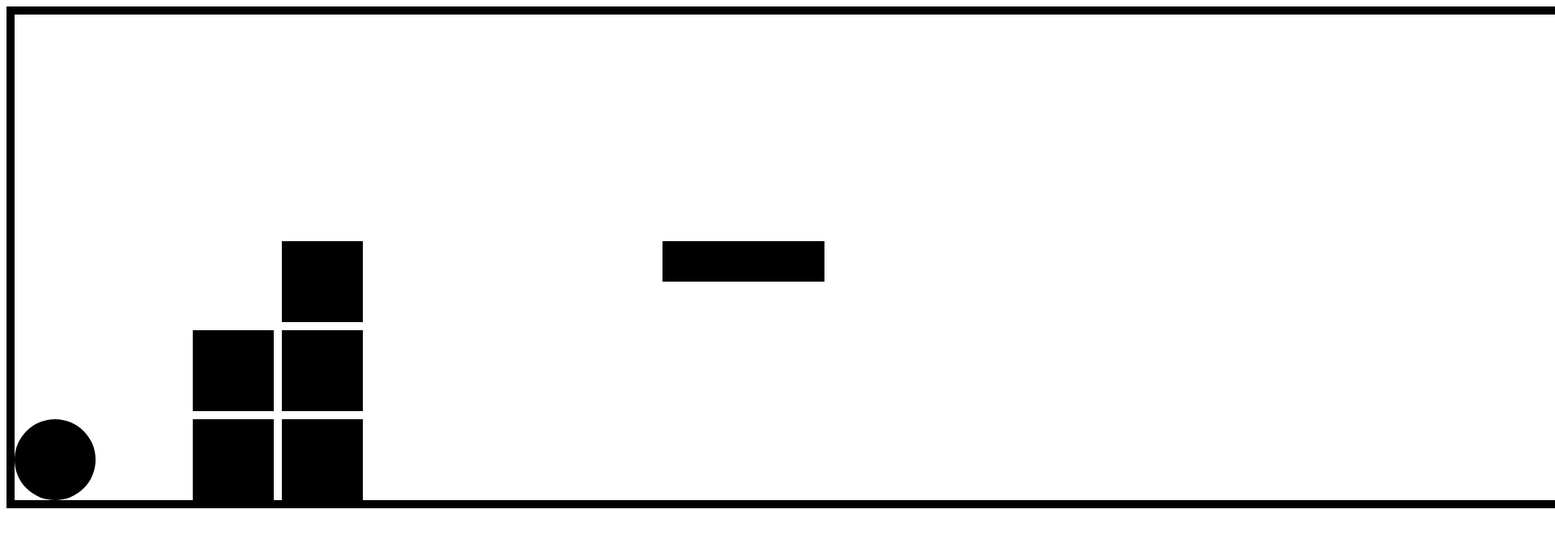
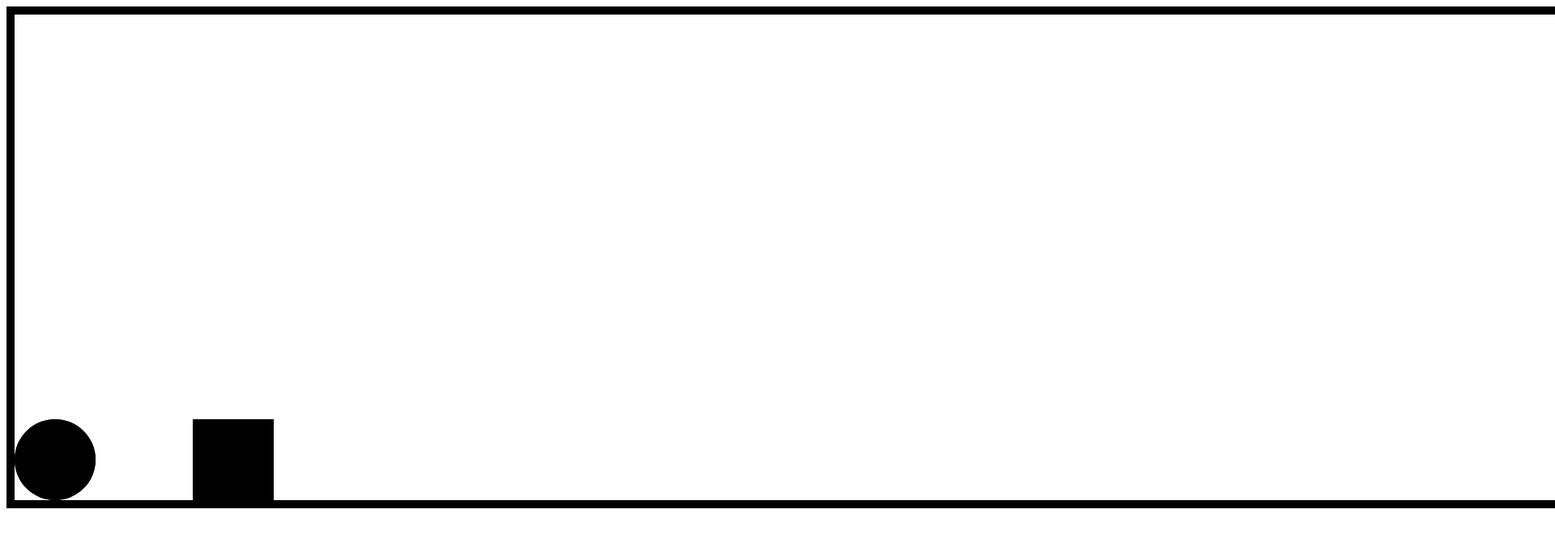
Before and after one commit to sunwucode/Game-project, a plain HTML site: page index.html in a window 1280 px wide. Shown: the top 666 px of the page at 81% size, 1920 px wide, since content can reach past the window. Drawn offline with Linux system fonts and the light colour scheme.

Commit message:
Things has gone a little south while trying to implement collisions, code has been checked by Gui, I just corrected the top limit

```diff
--- a/index.html
+++ b/index.html
@@ -11,7 +11,7 @@
   <body>
     <canvas
       id="canvas"
-      style="border : 10px solid; width : 2600px; height: 600px;"
+      style="border : 10px solid; width : 2000px; height: 600px;"
     >
     </canvas>
   </body>
--- a/module1.js
+++ b/module1.js
@@ -1,6 +1,7 @@
 // General Setting
 
 var currentColor = "black";
+var gravity = 1;
 
 var myGameArea = {
   canvas: document.getElementById("canvas"),
@@ -31,21 +32,12 @@ var myGameArea = {
         case 88: // key x
           currentColor = currentColor === "black" ? "white" : "black";
           // ternaire, très utile pour des attributions.
-          // containedObjects.map(function(item) {
-          //   if (item.color === "white") {
-          //     color = "black";
-          //   }
-          //   if (item.color === "black") {
-          //     color = "white";
-          //   }
-          //   console.log(item);
-          // });
+
           break;
       }
     };
   },
   start: function() {
-    console.log(this);
     this.setCanvas();
     this.listenKeyboard();
   },
@@ -54,42 +46,38 @@ var myGameArea = {
     this.ctx.clearRect(0, 0, this.canvas.width, this.canvas.height);
   }
 };
-
-// update() {
-
+//calls all the obstacles from the Array
 function drawObstacles() {
-  myGameArea.ctx.fillRect(220, 500, 100, 100);
-  myGameArea.ctx.fillRect(330, 500, 100, 100);
-  myGameArea.ctx.fillRect(220, 390, 100, 100);
-  myGameArea.ctx.fillRect(330, 390, 100, 100);
-  myGameArea.ctx.fillRect(330, 280, 100, 100);
-
-  // moving plateforme
-  myGameArea.ctx.fillRect(800, 280, 200, 50);
+  player1.draw();
+  for (let i = 0; i < myGameArea.containedObjects.length; i++) {
+    myGameArea.containedObjects[i].draw();
+  }
 }
 
 function updateGameArea() {
   myGameArea.clear();
 
   drawObstacles();
+
   player1.newPos();
   player1.boundaries();
   player1.draw();
+  player1.speedY += gravity;
+  rectangleCollision(player1, myGameArea.containedObjects);
 }
 // Definition of the Player object / Ball class
 
 class Ball {
   constructor(x, y, radius, color) {
+    this.x = x;
+    this.y = y;
     this.radius = radius;
     this.color = color;
-    this.x = x;
-    this.y = y;
-    // new speed properties
     this.speedX = 0;
     this.speedY = 0;
-    isblocked: false;
+    this.isBlocked = false;
   }
-  draw(context) {
+  draw() {
     //myGameArea.ctx.fillStyle = this.color;
     myGameArea.ctx.fillStyle = currentColor;
     myGameArea.ctx.beginPath();
@@ -98,24 +86,78 @@ class Ball {
     myGameArea.ctx.fill();
   }
   newPos() {
-    this.x += this.speedX;
-    this.y += this.speedY;
+    function checkXvalid(ballX, balRadius, obstX, obstWidth) {
+      // console.log("obstX", obstX);
+      return ballX + balRadius >= obstX;
+    }
+    // console.log("thisX", this.x);
+    for (let i = 0; i < myGameArea.containedObjects.length; i++) {
+      // console.log(myGameArea.containedObjects[i]);
+
+      if (
+        checkXvalid(
+          this.x,
+          this.radius,
+          myGameArea.containedObjects[i].x,
+          myGameArea.containedObjects[i].width
+        )
+      ) {
+        this.y += this.speedY;
+      } else {
+        this.x += this.speedX;
+        this.y += this.speedY;
+      }
+    }
+    //bally + balRadius >= obstY
+    // function checkYvalid(bally, balRadius, obstY, obstHeight) {
+    //   return bally + balRadius <= obstY || bally + balRadius >= obstY;
+    // }
+    // console.log(checkYvalid());
+    // for (let i = 0; i < myGameArea.containedObjects.length; i++) {
+    //   if (
+    //     checkYvalid(
+    //       this.y,
+    //       this.radius,
+    //       myGameArea.containedObjects[i].y,
+    //       myGameArea.containedObjects[i].height
+    //     )
+    //   ) {
+    //     this.x += this.speedX;
+    //   } else {
+    //     this.x += this.speedX;
+    //     this.y += this.speedY;
+    //   }
+    // }
   }
+
   boundaries() {
-    if (this.y + this.speedY > canvas.height || this.y + this.speedY < 0) {
-      this.speedY = 0;
+    if (this.y + this.radius >= canvas.height) {
+      this.y = canvas.height - this.radius;
+      this.boundaries.speedY = 0;
+      gravity = 0;
+    } else if (this.y - this.radius < 0) {
+      this.y = this.radius;
+      gravity = 0;
     }
-    if (this.x + this.speedX > canvas.width || this.x + this.speedX < 0) {
-      this.speedX = 0;
-    }
+    // if (
+    //   this.y + this.speedY > canvas.height ||
+    //   this.y + this.speedY < this.radius
+    // ) {
+    //   this.y = 0;
+    // }
+    // if (
+    //   this.x + this.speedX > canvas.width ||
+    //   this.x + this.speedX < this.radius
+    // ) {
+    //   this.speedX = 0;
+    // }
   }
 }
+
 myGameArea.start();
 let player1 = new Ball(50, 550, 50, "black");
-myGameArea.containedObjects.push(player1);
+// myGameArea.containedObjects.push(player1);
 player1.draw(myGameArea.ctx);
-
-//Keyboard controls
 
 // key up function - to apply ?
 // document.onkeyup = function(event) {
@@ -125,12 +167,15 @@ player1.draw(myGameArea.ctx);
 
 // obstacles /////////////////////////////////////////////
 class Shapes {
-  constructor(x, y, width, height, color) {
+  constructor(x, y, width, height, color, speedX, speedY) {
     this.x = x;
     this.y = y;
     this.width = width;
     this.height = height;
     this.color = color;
+    this.speedX = speedX || 0;
+    this.speedY = speedY || 0;
+    this.draw();
   }
   draw() {
     myGameArea.ctx.fillStyle = currentColor;
@@ -142,62 +187,31 @@ class Column extends Shapes {
   constructor(x, y, width, height, color) {
     super(x, y, width, height, color);
   }
-  // draw() {
-  //   myGameArea.ctx.fillStyle = currentColor;
-  //   myGameArea.ctx.fillRect(this.x, this.y, this.width, this.height);
-  // } not necessary
 }
-//first obstacle
-drawObstacles();
 
-//column Array
-// ctx.fillRect(600, 280, 100, 310);
-// var column2 = new column(1500, 100, 100, 100);
-// column2.draw();
-// var columns = [new Column(1500, 100, 100, 100), new Column(600, 280, 100, 310)];
-myGameArea.containedObjects.push(new Column(1500, 100, 100, 100));
-myGameArea.containedObjects.push(new Column(600, 280, 100, 310));
 class movingPlateform {}
 
-// drawLoop();
+// Collision (of Abi's flappy bird)
+// -----------------------------------------------------------------------------
+function rectangleCollision(player1, rectB) {
+  // console.log(player1, rectB.slice(20));
+  return (
+    player1.y + player1.height >= rectB.y &&
+    player1.y <= rectB.y + rectB.height &&
+    player1.x + player1.width >= rectB.x &&
+    player1.x <= rectB.x + rectB.width
+  );
+}
 
-// function drawLoop() {
-//   ctx.clearRect(player1.x, player1.y, 50, 0, Math.PI * 2);
-//   drawPlayer1();
+function initObstacles() {
+  myGameArea.containedObjects.push(new Column(220, 500, 100, 100));
+  // myGameArea.containedObjects.push(new Column(330, 500, 100, 100));
+  // myGameArea.containedObjects.push(new Column(220, 390, 100, 100));
+  // myGameArea.containedObjects.push(new Column(330, 390, 100, 100));
+  // myGameArea.containedObjects.push(new Column(330, 280, 100, 100));
+  // myGameArea.containedObjects.push(new Column(1500, 100, 100, 100));
+  // myGameArea.containedObjects.push(new Column(600, 280, 100, 310));
+  // myGameArea.containedObjects.push(new Column(800, 280, 200, 50));
+}
 
-//   requestAnimationFrame(function() {
-//     drawLoop();
-//   });
-// }
-// setInterval(function() {
-//   update();
-//   player1.draw(ctx);
-// }, 100);
-
-// function update() {
-//   ctx.clearRect(0, 0, canvas.width, canvas.height);
-// }
-
-// window.onclick = function() {
-//   currentColor = "yellow";
-// };
-
-// Collision
-// -----------------------------------------------------------------------------
-// function rectangleCollision(player1, rectB) {
-//   return (
-//     player1.y + player1.height >= rectB.y &&
-//     player1.y <= rectB.y + rectB.height &&
-//     player1.x + player1.width >= rectB.x &&
-//     player1.x <= rectB.x + rectB.width
-//   );
-// }
-
-// function checkCrashes() {
-//   allPipes.forEach(function(onePipe) {
-//     if (rectangleCollision(celine, onePipe)) {
-//       celine.isCrashed = true;
-//       onePipe.isCrashed = true;
-//     }
-//   });
-// }
+initObstacles();
```
